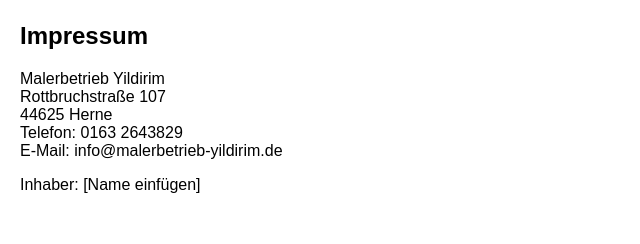
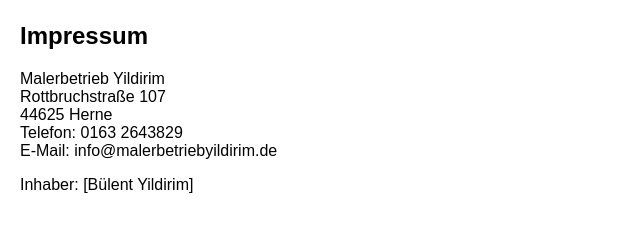
Before and after one commit to azimli57/malerbetriebyildirim, a plain HTML site: page impressum.html in a window 1280 px wide. Shown: the part 156-400 px from the top of the page, 0-640 px from the left. Drawn offline with Linux system fonts and the light colour scheme.

Commit message:
Update impressum.html

```diff
--- a/impressum.html
+++ b/impressum.html
@@ -21,8 +21,8 @@
        Rottbruchstraße 107<br>
        44625 Herne<br>
        Telefon: 0163 2643829<br>
-       E-Mail: info@malerbetrieb-yildirim.de</p>
-    <p>Inhaber: [Name einfügen]</p>
+       E-Mail: info@malerbetriebyildirim.de</p>
+    <p>Inhaber: [Bülent Yildirim]</p>
   </main>
   <footer>
     <p>&copy; 2025 Malerbetrieb Yildirim</p>
```
